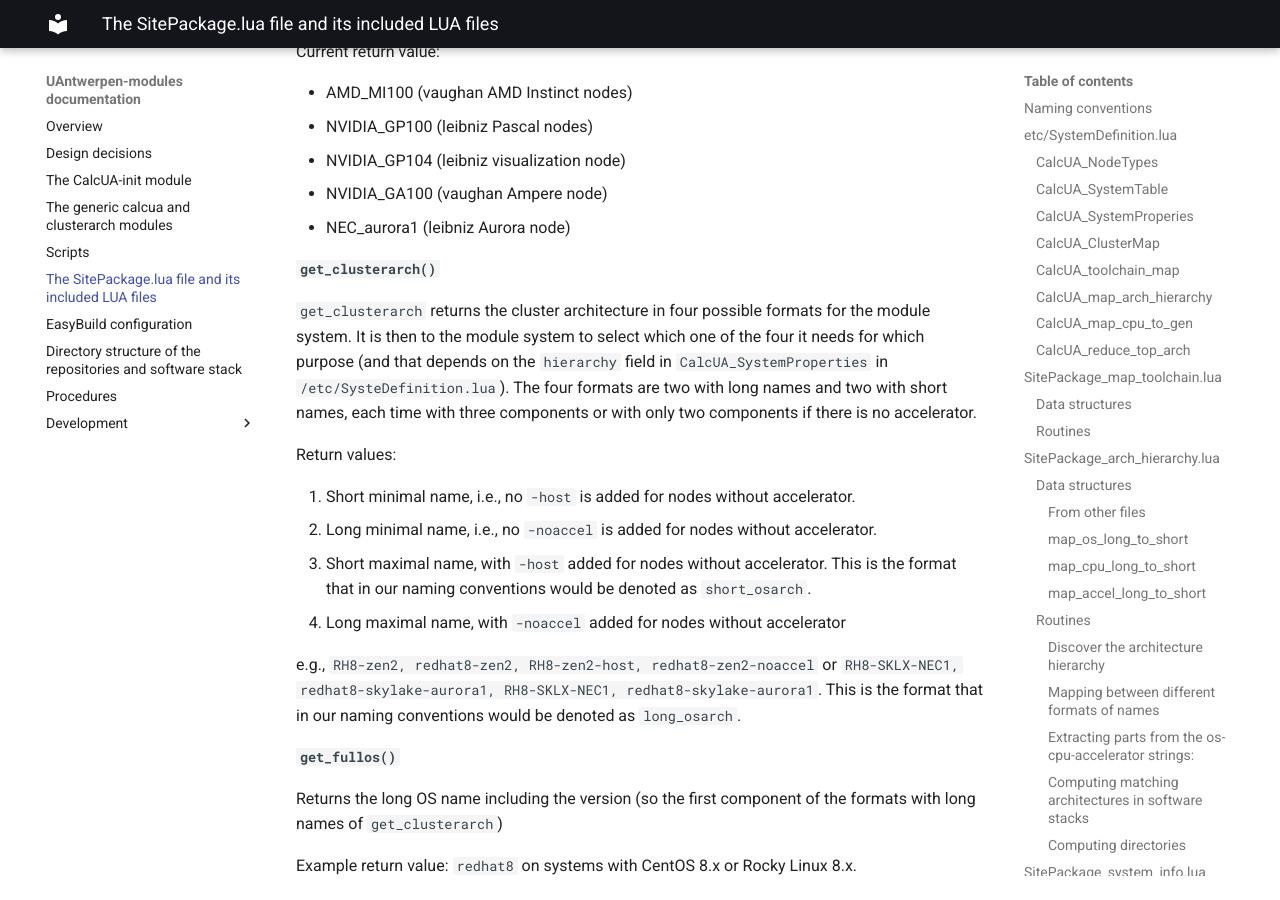
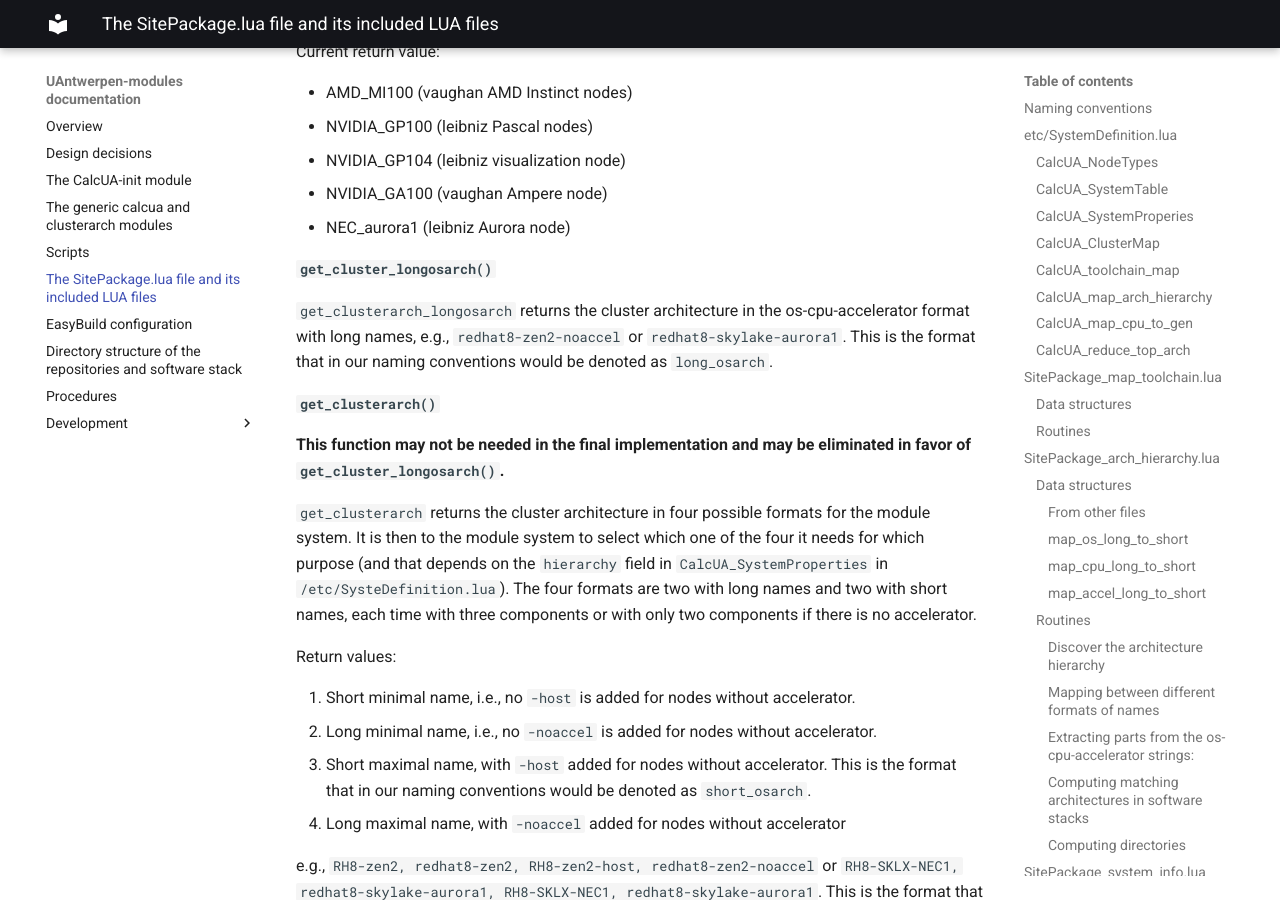
Before and after one commit to hpcuantwerpen/UAntwerpen-modules, an MkDocs documentation site: the page built from docs/docs-mkdocs/SitePackage.md, in a window 1280 px wide and 900 px high, scrolled down 12061 px. Built offline with MkDocs 1.6.1 and Material for MkDocs 9.7.7, drawn with Linux system fonts in a browser that asks for light colours.

Commit message:
Implementation of the get_cluster_longosarch function to succeed the get_clusterarch function, including documentation and improved test code.

```diff
--- a/docs/docs-mkdocs/SitePackage.md
+++ b/docs/docs-mkdocs/SitePackage.md
@@ -591,7 +591,18 @@ Current return value:
 -   NEC_aurora1  (leibniz Aurora node)
 
 
+#### `get_cluster_longosarch()`
+
+`get_clusterarch_longosarch` returns the cluster architecture in the os-cpu-accelerator
+format with long names, e.g., `redhat8-zen2-noaccel` or `redhat8-skylake-aurora1`.
+This is the format that in our naming conventions would be denoted as
+`long_osarch`.
+
+
 #### `get_clusterarch()`
+
+**This function may not be needed in the final implementation and may be eliminated
+in favor of `get_cluster_longosarch()`.**
 
 `get_clusterarch` returns the cluster architecture in four possible formats for the
 module system. It is then to the module system to select which one of the four it needs
```
Also changed, not shown: 4 other files.
